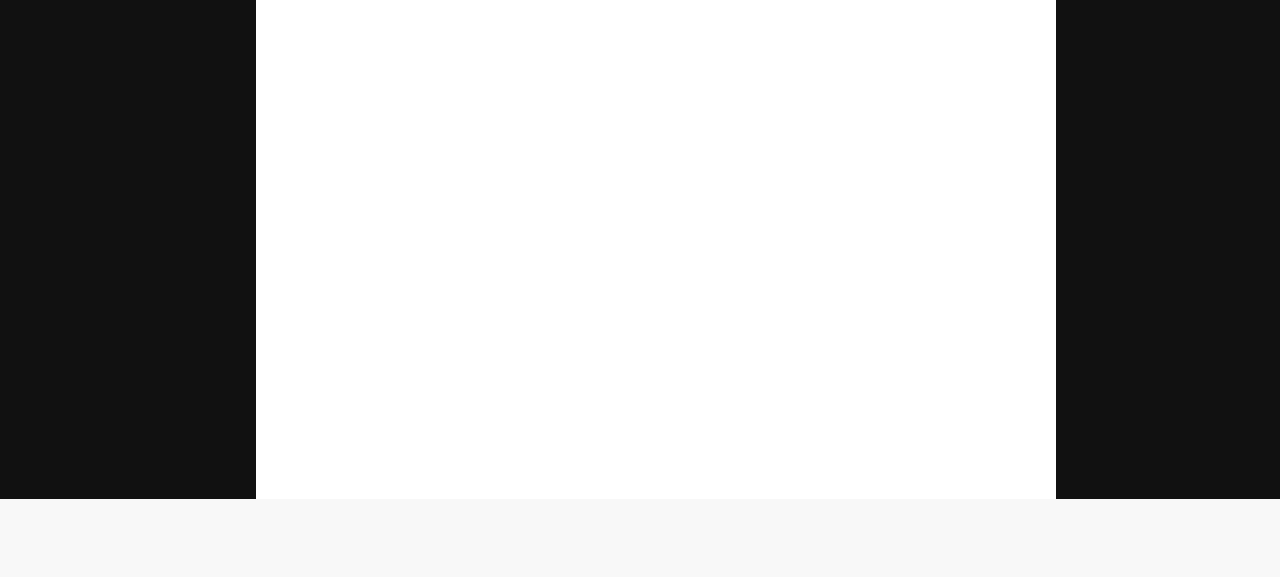
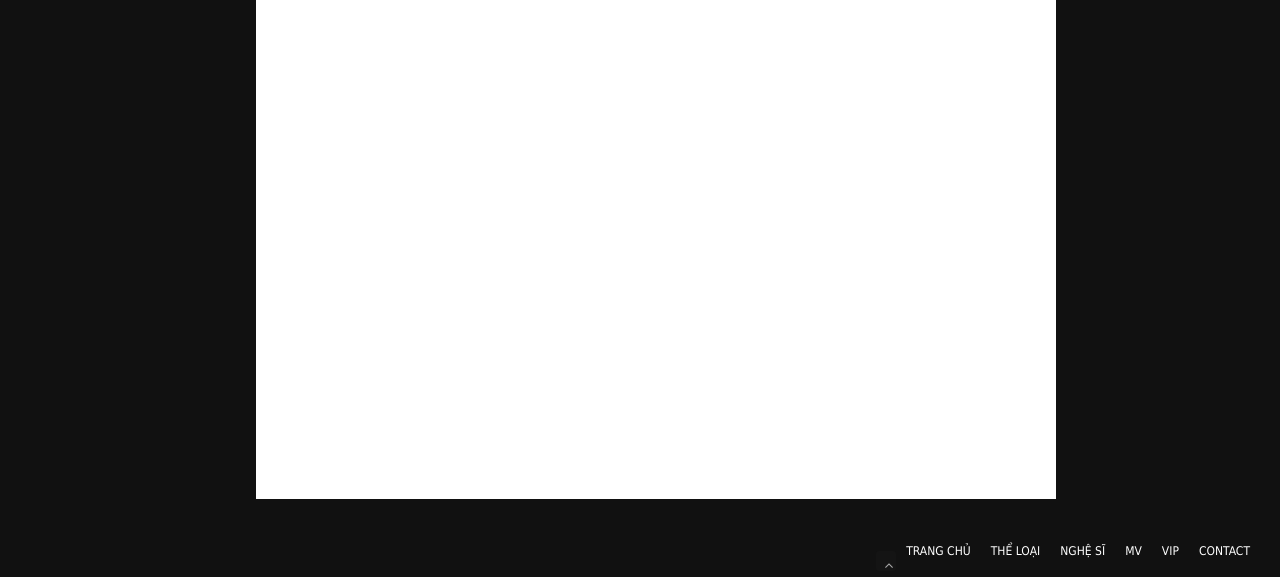
Before and after one commit to nguyenhieu283/Music_web, a Laravel app: page /nghenhieu in a window 1280 px wide. Shown: the part 451-1028 px from the top of the page. Before the commit the page ends 950 px from the top, so only its background shows below. Run offline with Laravel 8, Linux system fonts and the light colour scheme; data that the repository does not hold is empty.

Commit message:
Add footer for Nghenhieu page but js not work

```diff
--- a/public/css/style_nghenhieu.css
+++ b/public/css/style_nghenhieu.css
@@ -113,3 +113,45 @@
 .name:hover{
 	color: blue;
 }
+
+footer{
+	position: relative;
+	text-align: center;
+	bottom: -1000px;
+}
+
+.foot-menu {
+    float: right;
+    padding: 0 10px;
+    position: relative;
+    bottom: 10px;
+    right: 10px;
+    font-family: "Oswald", Tahoma, Arial;
+    text-transform: uppercase;
+}
+.foot-menu li {
+    padding: 0 10px;
+    float: left;
+}
+#toTop {
+    float: right;
+    width: 20px;
+    height: 20px;
+    margin: 2px 0 0 0;
+    background: #141414;
+    color: #AAA;
+    cursor: pointer;
+    border-radius: 3px;
+    -webkit-border-radius: 3px;
+    -webkit-transition: all 0.4s ease;
+    transition: all 0.4s ease;
+}
+#toTop i {
+    padding: 2px 0 0 5.3px;
+    display: block;
+    font-size: 14px;
+}
+#toTop:hover {
+    background: #FF0078;
+    color: #fff;
+}
--- a/resources/views/layouts/master_header.blade.php
+++ b/resources/views/layouts/master_header.blade.php
@@ -91,5 +91,23 @@
 		</div><!-- row -->
 	</div><!-- headdown -->
 </header>
+<footer>
+        <div>
+            <div class="foot-menu">
+                <ul>
+                    <li><a href="NewHome.html">Trang chủ</a></li>
+                    <li><a href="TheLoai.html">Thể loại</a></li>
+                    <li><a href="NgheSi.html">Nghệ sĩ</a></li>
+                    <li><a href="MV.html">MV</a></li>
+                    <li><a href="VIP.html">VIP</a></li>
+                    <li><a href="Contact.html">Contact</a></li>
+                </ul>
+            </div>
+
+            <div id="toTop">
+                <i class="icon-angle-up"></i>
+            </div><!-- Back to top -->
+        </div>
+    </footer>
 
 @yield('content')
```
